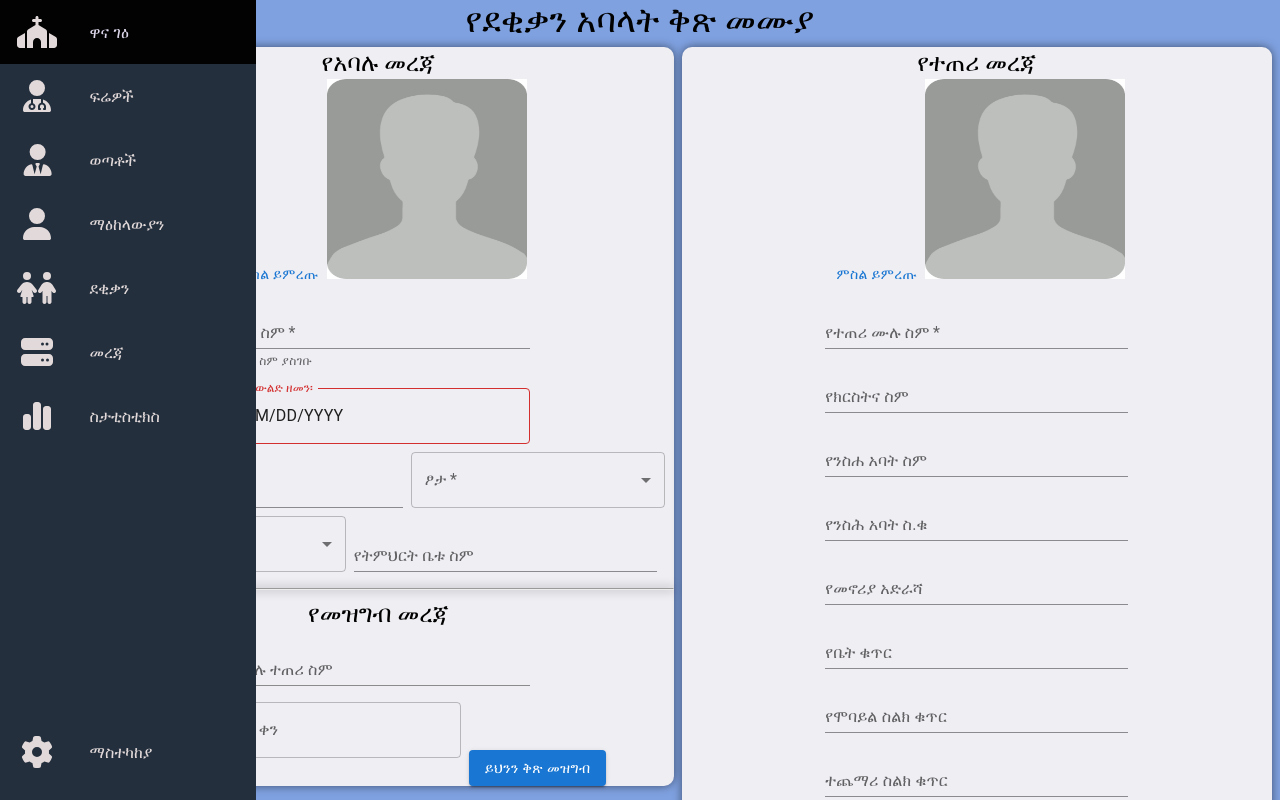
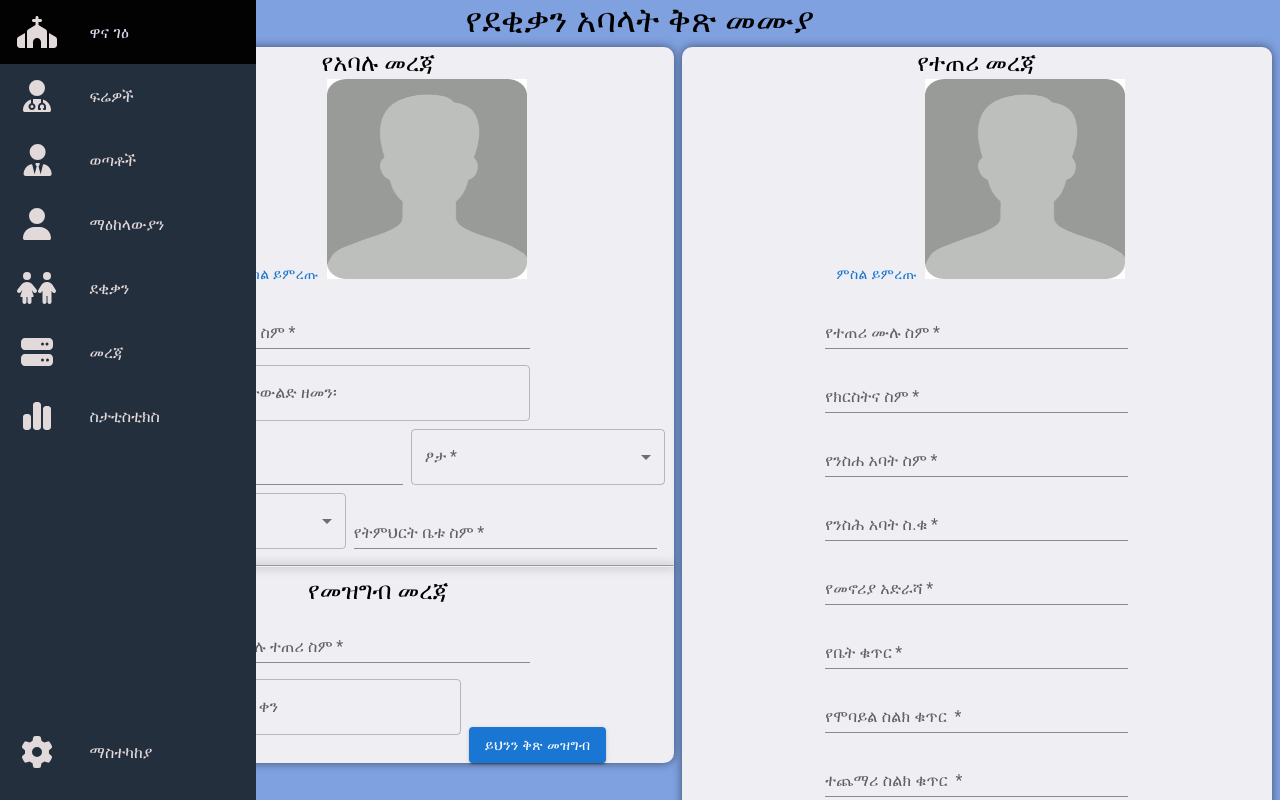
Before and after one commit to kebaHailu/gabriel-church-with-electron, a React (Create React App) app: page / in a window 1280 px wide. Shown: the top 800 px of the page. Built offline with nearby package versions, Linux system fonts and the light colour scheme; the HTML template or start-up script is replaced by a standard one.

Commit message:
dekikan validation fixed

```diff
--- a/src/components/Dekikan/Dekikan.js
+++ b/src/components/Dekikan/Dekikan.js
@@ -1,13 +1,12 @@
-import React, {useState} from "react";
+import React, { useState } from "react";
 import "../wetatoch/styles.css";
-import {Typography,Box, Grid,TextField } from "@mui/material";
-import Button from '@mui/material/Button';
-import {InputLabel,MenuItem, FormControl,Select } from "@mui/material";
-import { DatePicker } from '@mui/x-date-pickers';
+import { Typography, Box, Grid, TextField } from "@mui/material";
+import Button from "@mui/material/Button";
+import { InputLabel, MenuItem, FormControl, Select } from "@mui/material";
+import { DatePicker } from "@mui/x-date-pickers";
 import ProfilePictureUploader from "../ProfilePicture/ProfilePictureUploader";
-import InputMask from 'react-input-mask';
-import {Form,Formik,ErrorMessage, useFormik ,Field} from 'formik';
-
+import InputMask from "react-input-mask";
+import { Form, Formik, ErrorMessage, useFormik, Field } from "formik";
 
 const PhoneInput = (props) => {
   return (
@@ -20,39 +19,42 @@ const PhoneInput = (props) => {
   );
 };
 export default function Dekikan() {
-
   const formik = useFormik({
     initialValues: {
-            fullName: '',
-            churchName: '',
-            sex:'',
-            schoolcondition:'',
-            schoolname: '',
-            classrepName: '',
-            respondantName: '',
-            churchFatherName: '',
-            Birthdate: '',
-            churchName : '',
-            RespondentchurchName : '',
-            churchFatherPhone: '',
-            address: '',
-            houseNumber: '',
-            phone1: '',
-            phone2: '',
-            email: '',
-            respondantFamilyResponse: '',
-            occupation: '',
-            workPlace: '',
+      fullName: "",
+      churchName: "",
+      sex: "",
+      schoolcondition: "",
+      schoolname: "",
+      classrepName: "",
+      respondantName: "",
+      churchFatherName: "",
+      Birthdate: null,
+      churchName: "",
+      RespondentchurchName: "",
+      churchFatherPhone: "",
+      address: "",
+      houseNumber: "",
+      phone1: "",
+      phone2: "",
+      email: "",
+      respondantFamilyResponse: "",
+      occupation: "",
+      workPlace: "",
+      registration: null,
     },
 
     validateOnBlur: true,
-        onSubmit: (values, {setSubmitting, event}) => {
-            if (values.sex == "")
-            { alert("ፆታ ያስገቡ"); }
-            console.log('submitting', values);
+    onSubmit: (values, { setSubmitting, event }) => {
+      if (values.date == "") {
+        alert("please selelct date");
+      }
+      if (values.sex == "") {
+        alert("ፆታ ያስገቡ");
+      }
+      console.log("submitting", values);
+
       setSubmitting(false);
-
-
     },
   });
   return (
@@ -72,12 +74,14 @@ export default function Dekikan() {
               onChange={formik.handleChange}
               required
               variant="standard"
-                helperText="የሙሉ ስም ያስገቡ"
             />
             <DatePicker
+              name="date"
               label="የትውልድ ዘመን፡"
-                value={formik.values.Birthdate}
-                onChange={(date) => formik.setFieldValue("Birthdate", date)}
+              required
+              value={formik.values.date}
+              onChange={(date) => formik.setFieldValue("date", date)}
+
             />
 
             <TextField
@@ -86,6 +90,8 @@ export default function Dekikan() {
               value={formik.values.churchName}
               onChange={formik.handleChange}
               label="የክርስትና ስም"
+              required
+
               variant="standard"
             />
 
@@ -110,6 +116,7 @@ export default function Dekikan() {
                 value={formik.values.schoolcondition || ""}
                 name="schoolcondition"
                 label="schoolcondition"
+                required
                 onChange={formik.handleChange}
               >
                 <MenuItem value={"አልተከታተልኩም"}>አልተከታተልኩም</MenuItem>
@@ -122,6 +129,7 @@ export default function Dekikan() {
               className="personal-info-input"
               name="schoolname"
               label="የትምህርት ቤቱ ስም"
+              required
               value={formik.values.schoolname}
               onChange={formik.handleChange}
               variant="standard"
@@ -133,39 +141,38 @@ export default function Dekikan() {
               className="personal-info-input"
               name="classrepName"
               label="የክፍሉ ተጠሪ ስም"
-                        value = {formik.values.classrepName}
+              required
+              value={formik.values.classrepName}
               onChange={formik.handleChange}
               variant="standard"
             />
             <DatePicker
+              name="registration" // Make sure this matches the field name in Formik
               label="የተመዘገቡበት ቀን"
-                            value={formik.values.registerdate}
-                            onChange={(registerdate) => formik.setFieldValue('registerdate', registerdate)}
-
-
+              value={formik.values.registration}
+              onChange={(date) => formik.setFieldValue("registration", date)} // Use setFieldValue to update Formik's state
+              variant="standard"
             />
 
-
-
-                     <Button variant="contained" color="primary" type="submit" style={{marginTop: 4 + 'em'}}>
+            <Button
+              variant="contained"
+              color="primary"
+              type="submit"
+              style={{ marginTop: 4 + "em" }}
+            >
               ይህንን ቅጽ መዝግብ
             </Button>
-
           </Box>
         </div>
 
-
-        <div className = "church-info">
+        <div className="church-info">
           <Box
             sx={{
-
-                        '& .MuiTextField-root': { m: 1, width: '30ch' },
-
+              "& .MuiTextField-root": { m: 1, width: "30ch" },
             }}
           >
-                          <Typography variant="h5" >የተጠሪ መረጃ</Typography>
-                          <ProfilePictureUploader
-/>
+            <Typography variant="h5">የተጠሪ መረጃ</Typography>
+            <ProfilePictureUploader />
 
             <TextField
               className="personal-info-input"
@@ -179,6 +186,7 @@ export default function Dekikan() {
             <TextField
               className="personal-info-input"
               name="RespondentchurchName"
+              required
               value={formik.values.RespondentchurchName}
               onChange={formik.handleChange}
               label="የክርስትና ስም"
@@ -187,6 +195,7 @@ export default function Dekikan() {
             <TextField
               className="personal-info-input"
               name="churchFatherName"
+              required
               value={formik.values.churchFatherName}
               onChange={formik.handleChange}
               label="የንስሐ አባት ስም"
@@ -195,6 +204,7 @@ export default function Dekikan() {
             <TextField
               className="personal-info-input"
               name="churchFatherPhone"
+              required
               value={formik.values.churchFatherPhone}
               onChange={formik.handleChange}
               label="የንስሕ አባት ስ.ቁ"
@@ -205,7 +215,8 @@ export default function Dekikan() {
             />
             <TextField
               className="personal-info-input"
-                        name = "address"
+              name="address"
+              required
               value={formik.values.address}
               onChange={formik.handleChange}
               label="የመኖሪያ አድራሻ"
@@ -214,7 +225,9 @@ export default function Dekikan() {
 
             <TextField
               className="personal-info-input"
-                        name = "houseNumber"
+              name="houseNumber"
+              type="number"
+              required
               value={formik.values.houseNumber}
               onChange={formik.handleChange}
               label="የቤት ቁጥር"
@@ -222,7 +235,8 @@ export default function Dekikan() {
             />
             <TextField
               className="personal-info-input"
-                        name = "phone1"
+              name="phone1"
+              required
               value={formik.values.phone1}
               onChange={formik.handleChange}
               label="የሞባይል ስልክ ቁጥር "
@@ -233,7 +247,8 @@ export default function Dekikan() {
             />
             <TextField
               className="personal-info-input"
-                        name = "phone2"
+              name="phone2"
+              required
               value={formik.values.phone2}
               onChange={formik.handleChange}
               label="ተጨማሪ ስልክ ቁጥር "
@@ -244,7 +259,8 @@ export default function Dekikan() {
             />
             <TextField
               className="personal-info-input"
-                        name = "email"
+              name="email"
+              required
               value={formik.values.email}
               onChange={formik.handleChange}
               label="ኢሜይል"
@@ -253,16 +269,17 @@ export default function Dekikan() {
             <TextField
               className="personal-info-input"
               name="respondantFamilyResponse"
+              required
               value={formik.values.respondantFamilyResponse}
               onChange={formik.handleChange}
               label="የተጠሪ የቤተሰብ ሃላፊነት"
               variant="standard"
             />
 
-
             <TextField
               className="personal-info-input"
               name="occupation"
+              required
               value={formik.values.occupation}
               onChange={formik.handleChange}
               label="የሥራ ሁኔታ"
@@ -271,22 +288,15 @@ export default function Dekikan() {
             <TextField
               className="personal-info-input"
               name="workPlace"
+              required
               value={formik.values.workPlace}
               onChange={formik.handleChange}
               label="የተሰማሩበት የሥራ ዘርፍ"
               variant="standard"
             />
-
-
-
-
-
           </Box>
         </div>
-
-
       </form>
     </div>
-
   );
-};
+}
```
Lines whose indentation alone changed are shown as unchanged.
